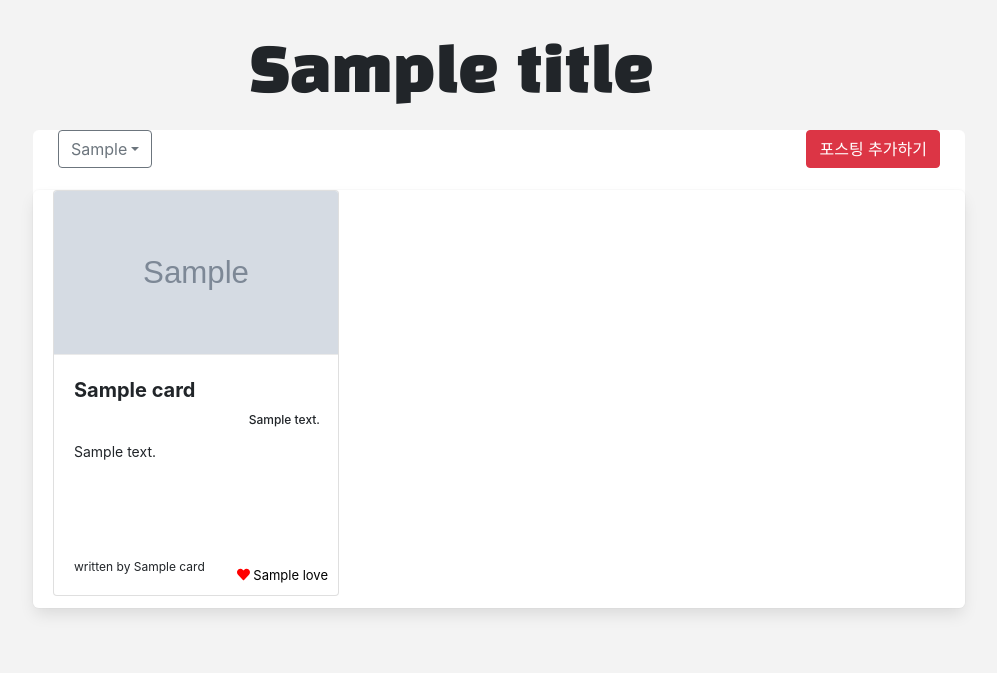
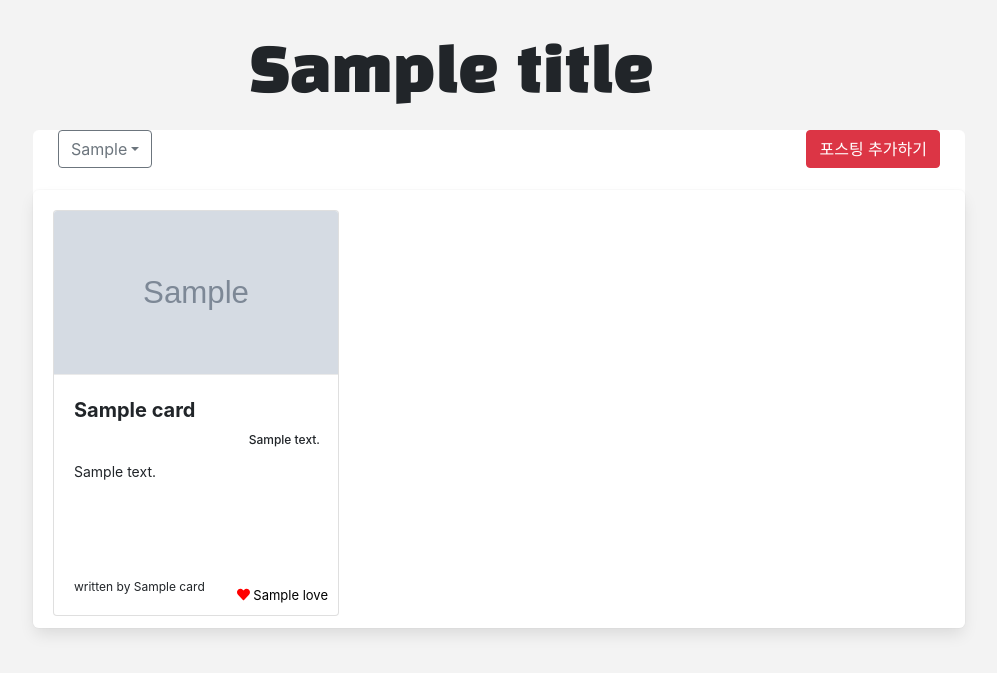
Before and after one commit to wjddudqls96/whereShallWeMeet, a Flask app: template templates/loginPage/yb/postDetailTest.html in a window 1280 px wide. Shown: the part 16-689 px from the top of the page, without its empty margins (141-1138 px from the left). Run offline with Flask 2, Linux system fonts and the light colour scheme; the template is opened without the code that fills it: most values are stand-ins (such as "Sample title", 1, 10 or a date in 2020); grey boxes marked "Sample" are stand-in pictures; some libraries are stand-ins or nearby versions.

Commit message:
columns에 padding

```diff
--- a/templates/loginPage/yb/postDetailTest.html
+++ b/templates/loginPage/yb/postDetailTest.html
@@ -510,7 +510,7 @@
     </div>
 
     <div class="card-columns colums"
-         style="background-color: white; border-radius: 6px;box-shadow: 0 0.5em 1em -0.125em rgb(10 10 10 / 10%), 0 0 0 1px rgb(10 10 10 / 2%);">
+         style="background-color: white; border-radius: 6px;box-shadow: 0 0.5em 1em -0.125em rgb(10 10 10 / 10%), 0 0 0 1px rgb(10 10 10 / 2%); padding-top: 20px">
         {% for card in card_list %}
             <div class="card" id="card" onclick="test({{ card }},`{{ cardType }}`)"
                  style="width: 286px; height: 406px; margin-left: 20px; cursor: pointer; z-index: 50">
```
